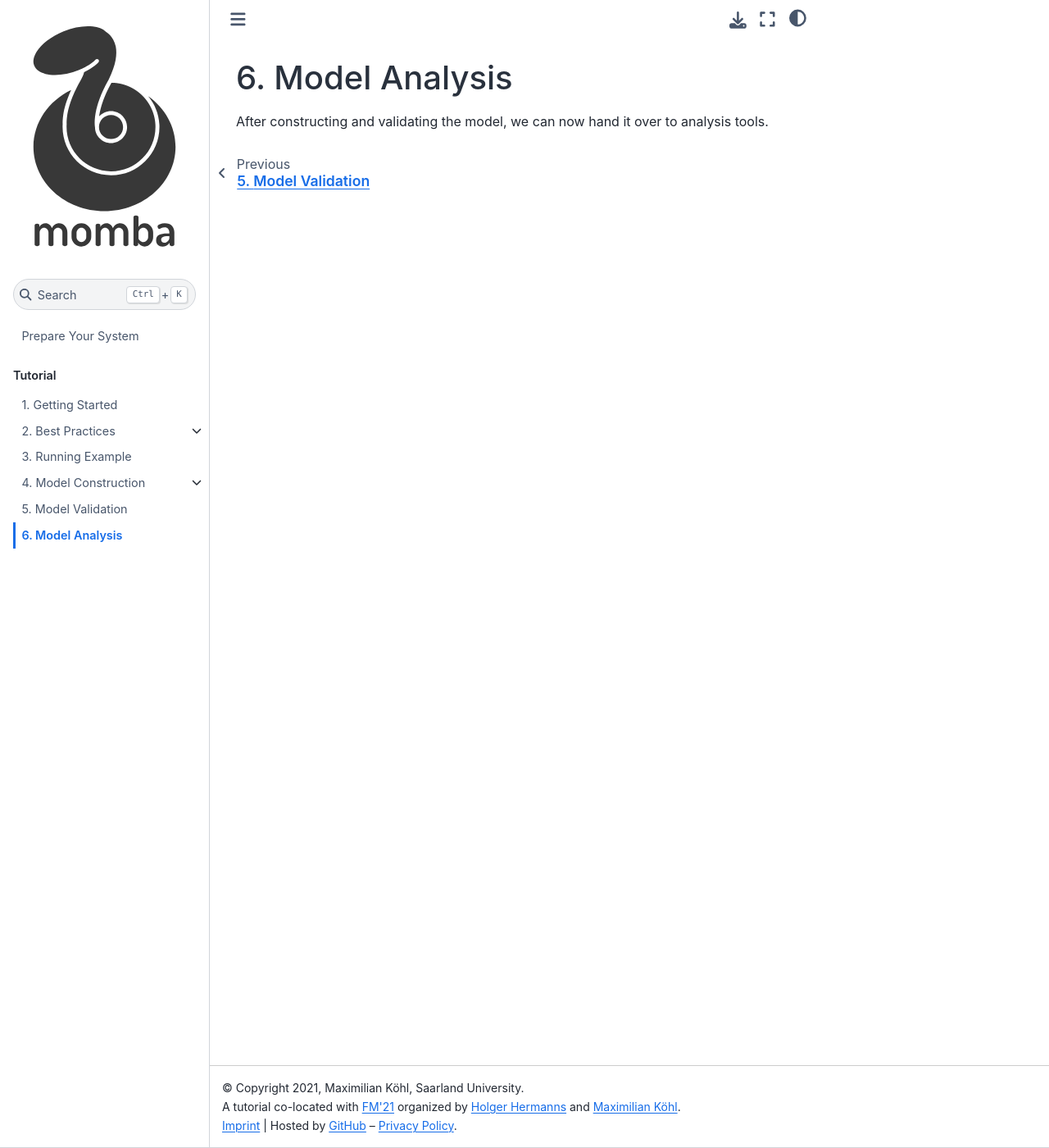
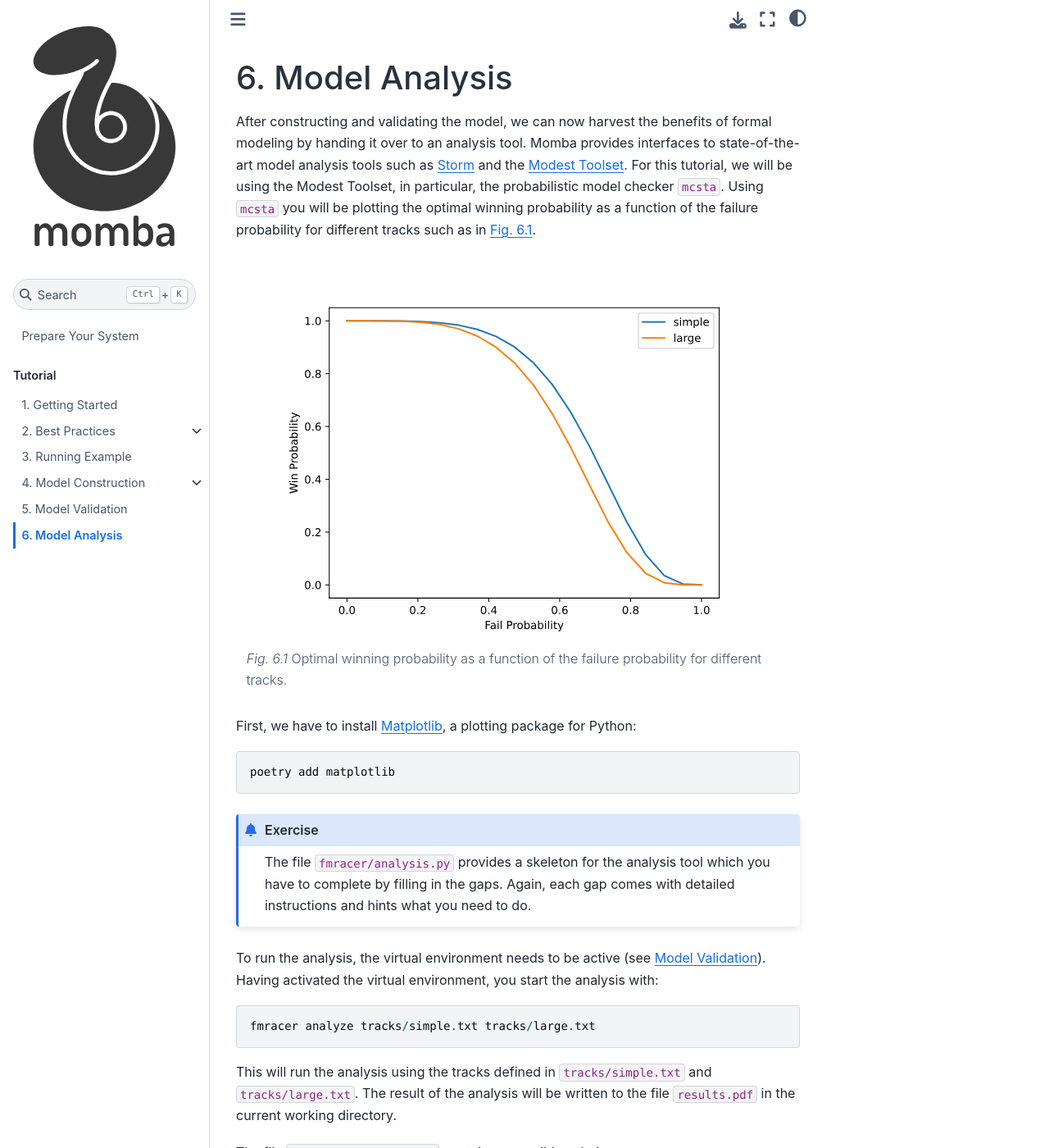
Before and after one commit to udsdepend/fm21-momba-tutorial, a Jupyter Book: the page built from book/tutorial/model-analysis.md, in a window 1280 px wide and 1400 px high. Shown: the whole window at 82% size. Built offline with Jupyter Book 1.0.4 settings and Sphinx 7.4.7 and the Sphinx Book theme 1.1.4, drawn with Linux system fonts in a browser that asks for light colours; some of the changed text lies outside the part shown.

Commit message:
work in pogress

````diff
--- a/book/tutorial/model-analysis.md
+++ b/book/tutorial/model-analysis.md
@@ -1,3 +1,35 @@
 # Model Analysis
 
-After constructing and validating the model, we can now hand it over to analysis tools.
+After constructing and validating the model, we can now harvest the benefits of formal modeling by handing it over to an analysis tool.
+Momba provides interfaces to state-of-the-art model analysis tools such as [Storm](https://www.stormchecker.org) and the [Modest Toolset](https://www.modestchecker.net/).
+For this tutorial, we will be using the Modest Toolset, in particular, the probabilistic model checker `mcsta`.
+Using `mcsta` you will be plotting the optimal winning probability as a function of the failure probability for different tracks such as in {numref}`analysis-results`.
+
+```{figure} ./images/analysis-results.svg
+---
+name: analysis-results
+align: center
+---
+Optimal winning probability as a function of the failure probability for different tracks.
+```
+
+First, we have to install [Matplotlib](https://matplotlib.org/), a plotting package for Python:
+```
+poetry add matplotlib
+```
+
+```{admonition} Exercise
+
+The file `fmracer/analysis.py` provides a skeleton for the analysis tool which you have to complete by filling in the gaps.
+Again, each gap comes with detailed instructions and hints what you need to do.
+```
+
+To run the analysis, the virtual environment needs to be active (see [](model-validation)).
+Having activated the virtual environment, you start the analysis with:
+```
+fmracer analyze tracks/simple.txt tracks/large.txt
+```
+This will run the analysis using the tracks defined in `tracks/simple.txt` and `tracks/large.txt`.
+The result of the analysis will be written to the file `results.pdf` in the current working directory.
+
+The file `solutions/analysis.py` contains a possible solution.
````
Also changed, not shown: book/tutorial/model-validation.md (+3 -1 lines), book/tutorial/images/analysis-results.svg (added).
